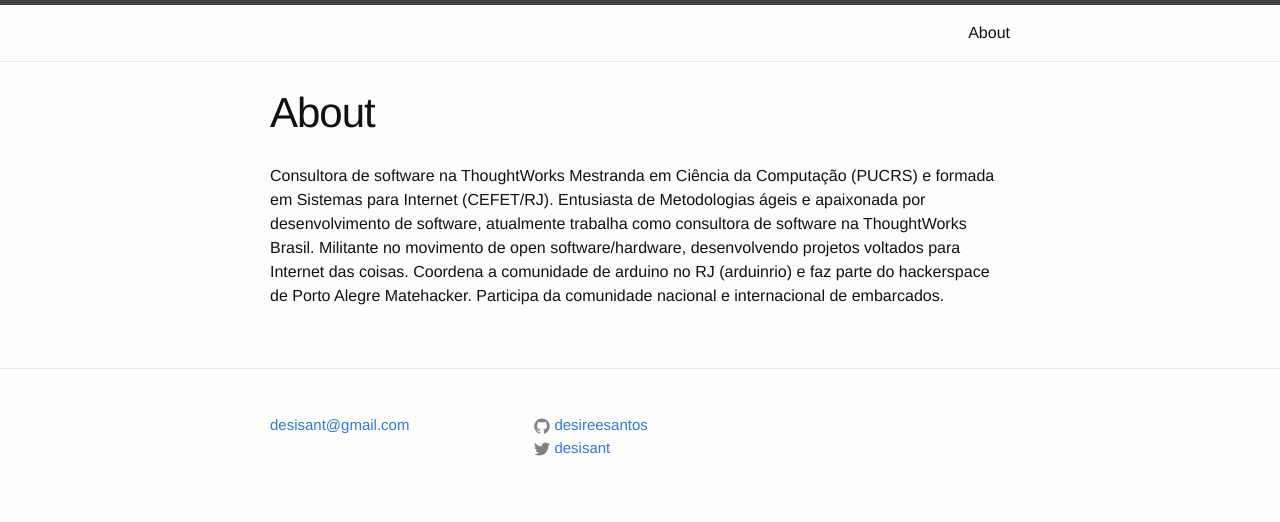
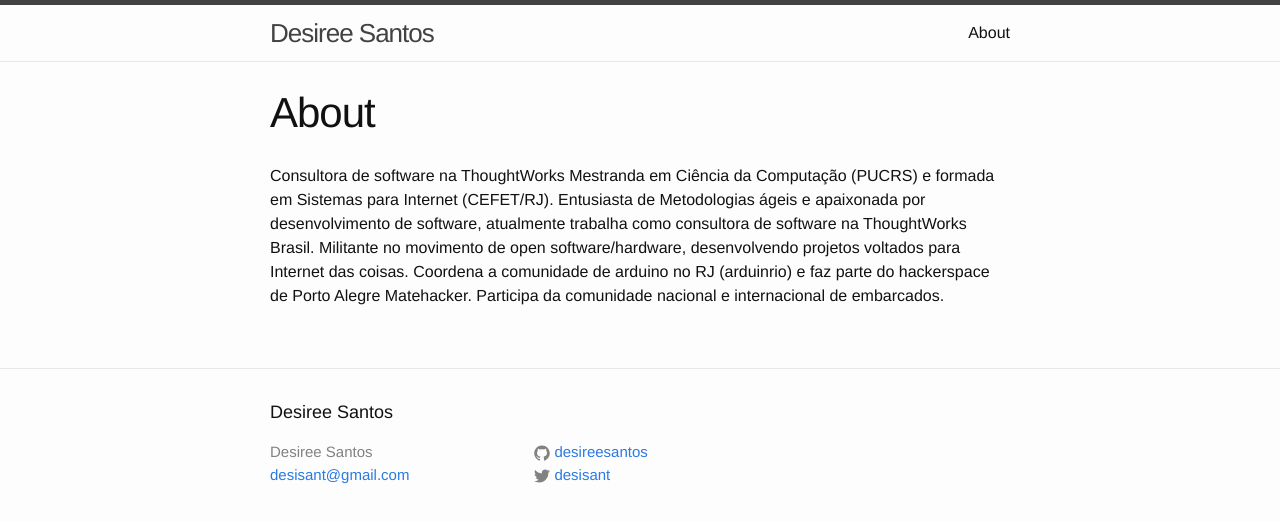
Before and after one commit to desireesantos/desireesantos.github.io, a Jekyll site: the page built from about.md, in a window 1280 px wide. Shown: the top 522 px of the page. Built offline with Jekyll 4.4.1, drawn with Linux system fonts in a browser that asks for light colours.

Commit message:
Update about info

```diff
--- a/_config.yml
+++ b/_config.yml
@@ -1,5 +1,6 @@
 
 # Site settings
+title: Desiree Santos
 email: desisant@gmail.com
 baseurl: "" # the subpath of your site, e.g. /blog
 url: "http://desireesantos.com" # the base hostname & protocol for your site
```
